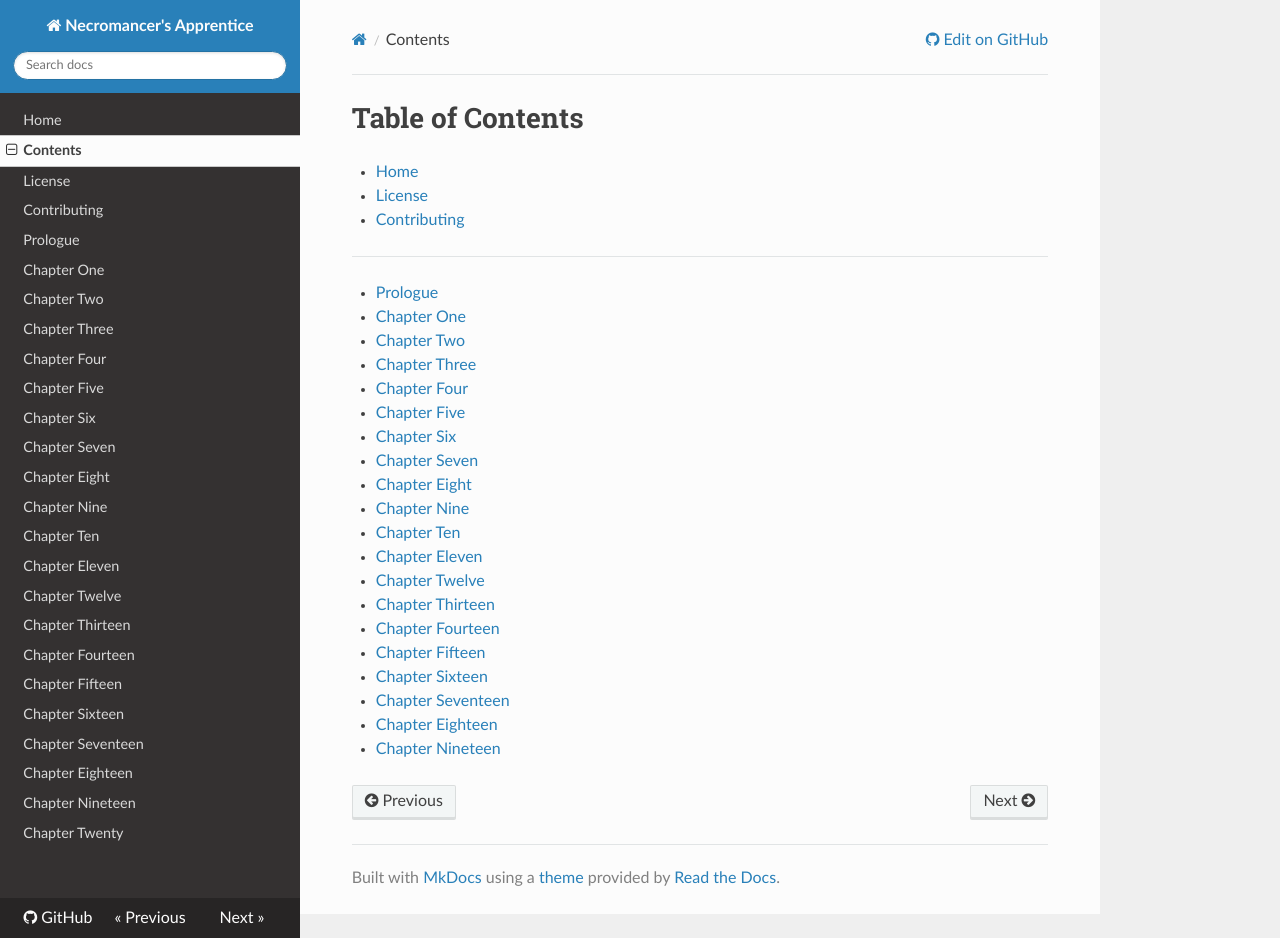
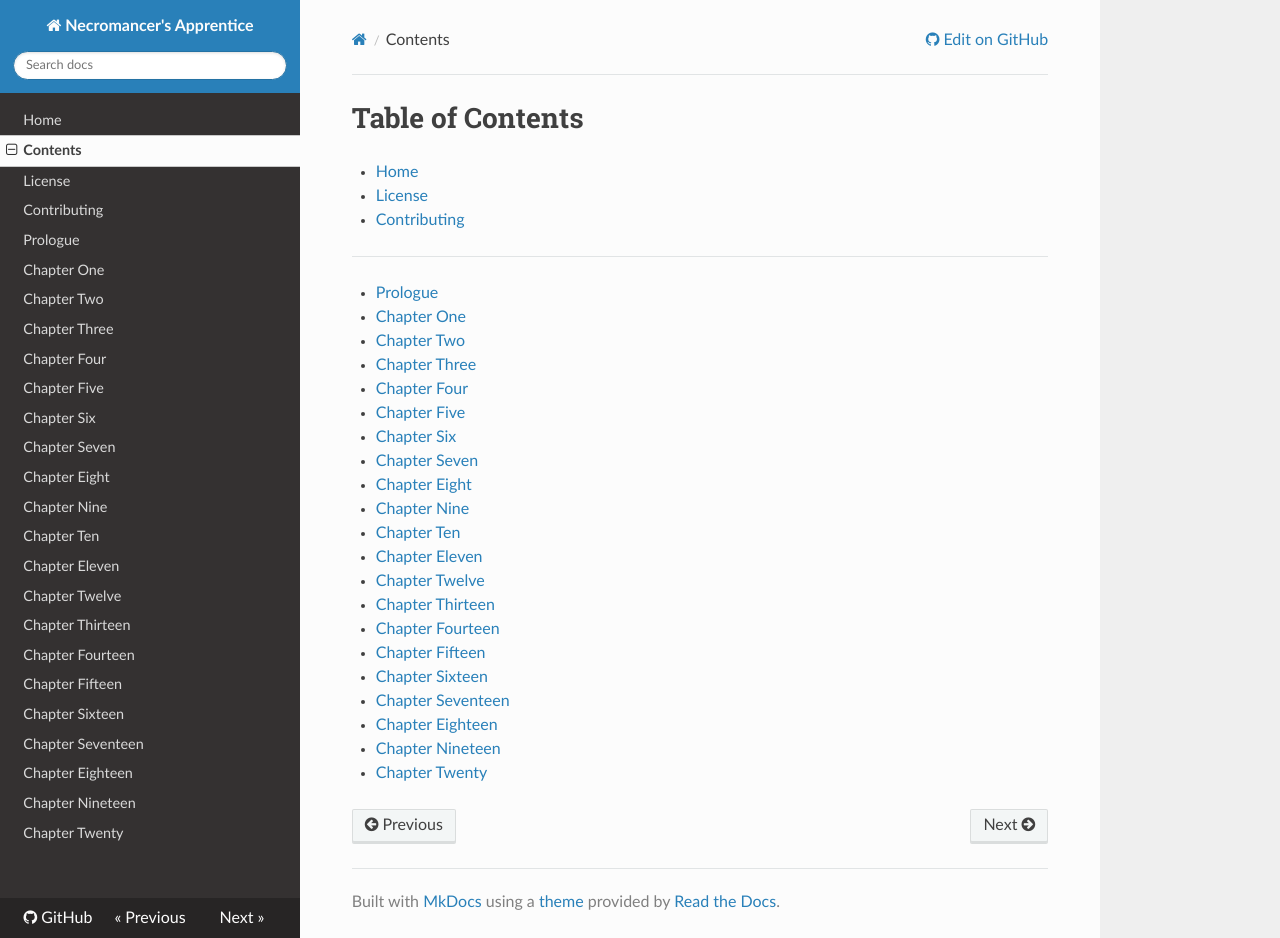
Before and after one commit to shakna-israel/NecromancersApprentice, an MkDocs documentation site: the page built from docs/Contents.md, in a window 1280 px wide and 938 px high. Built offline with MkDocs 1.6.1, drawn with Linux system fonts in a browser that asks for light colours; nearby versions of some CDN libraries; old or Windows-style settings are respelled for this version of MkDocs.

Commit message:
Update Contents.md

```diff
--- a/docs/Contents.md
+++ b/docs/Contents.md
@@ -26,3 +26,4 @@
 * [Chapter Seventeen](017-Chapter-Seventeen.md)
 * [Chapter Eighteen](018-Chapter-Eighteen.md)
 * [Chapter Nineteen](019-Chapter-Nineteen.md)
+* [Chapter Twenty](020-Chapter-Twenty.md)
```
